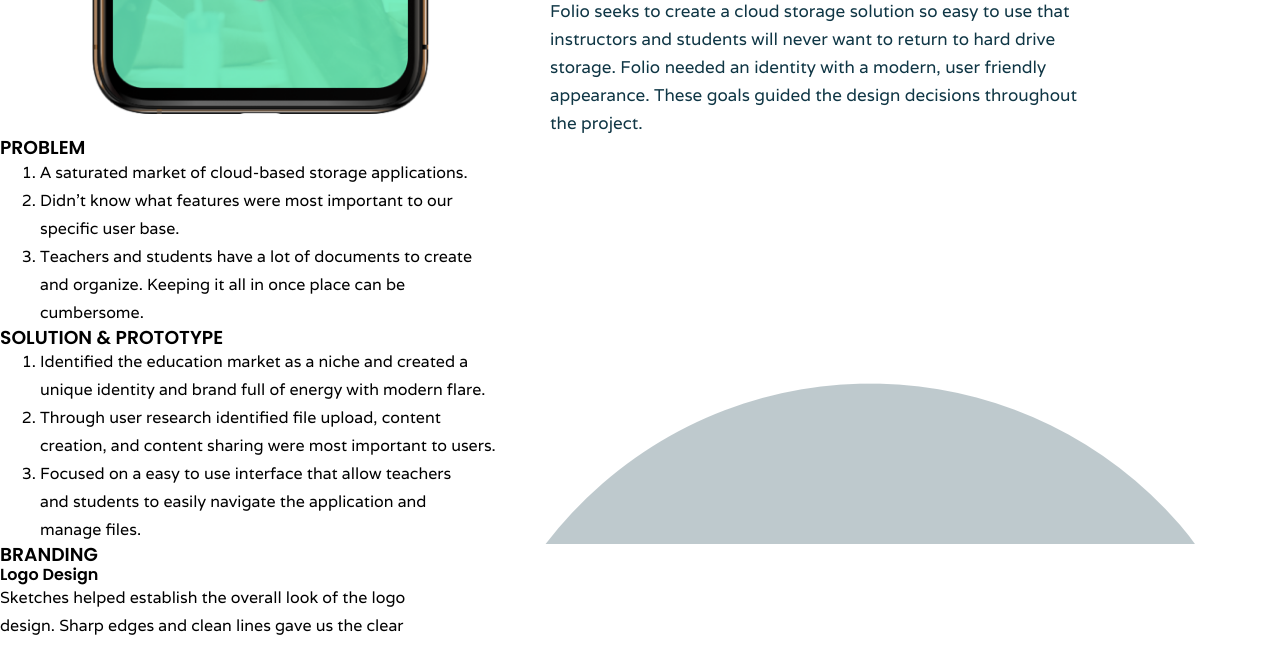
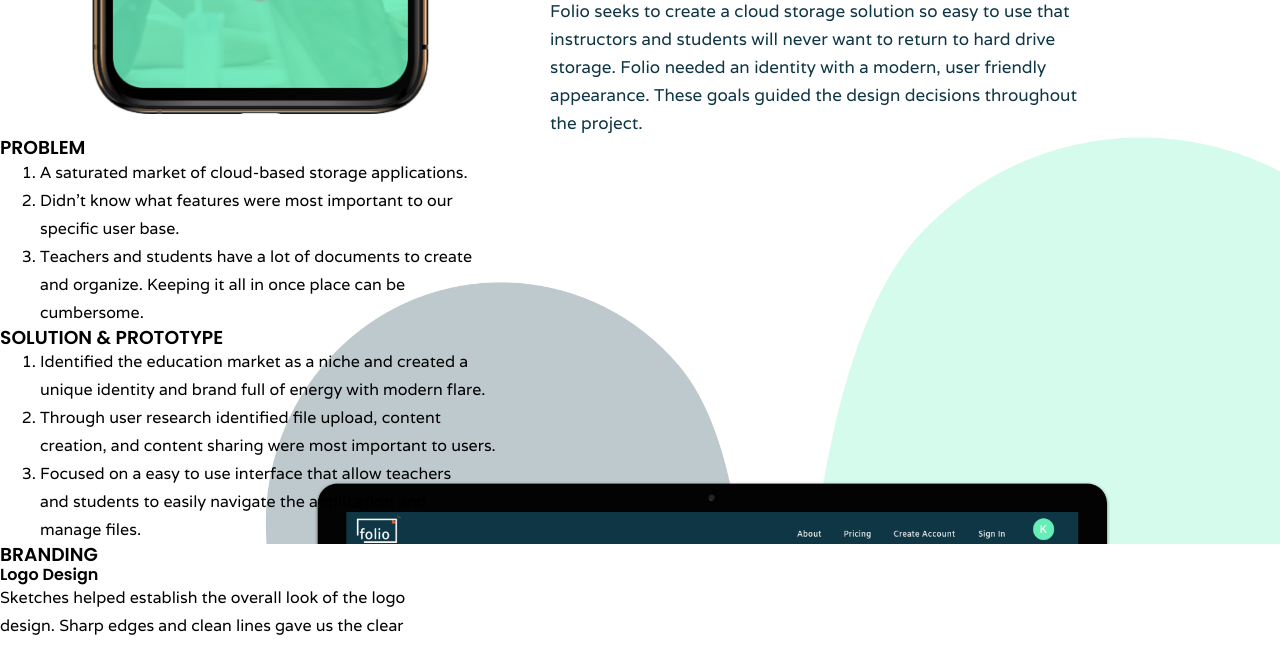
Before and after one commit to kararenfrotaylor/kararenfrotaylor.github.io, a plain HTML site: page project1.html in a window 1280 px wide. Shown: the part 841-1486 px from the top of the page. Drawn offline with Linux system fonts and the light colour scheme.

Commit message:
background image updates

```diff
--- a/css/style.css
+++ b/css/style.css
@@ -282,12 +282,13 @@
 }
 
 .problem-solution-container {
-
+  background-image: url("/images/imac.png");
+  background-size: 1450px 1450px;
+  background-repeat: no-repeat;
 }
 
 .problem-solution-text {
-  background-image: url("/images/imac.png");
-  width:
+
 }
 
 .summary {
```
